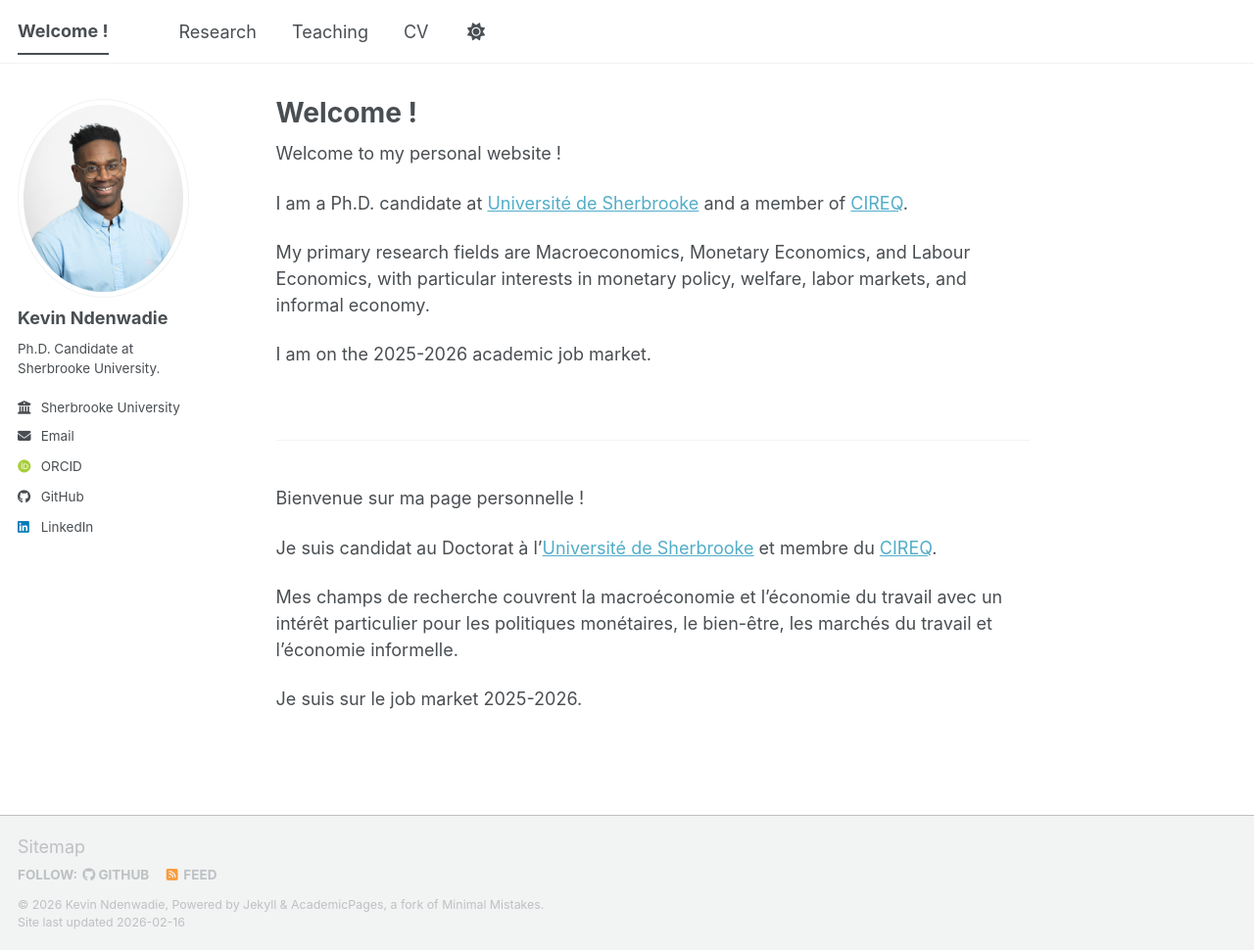
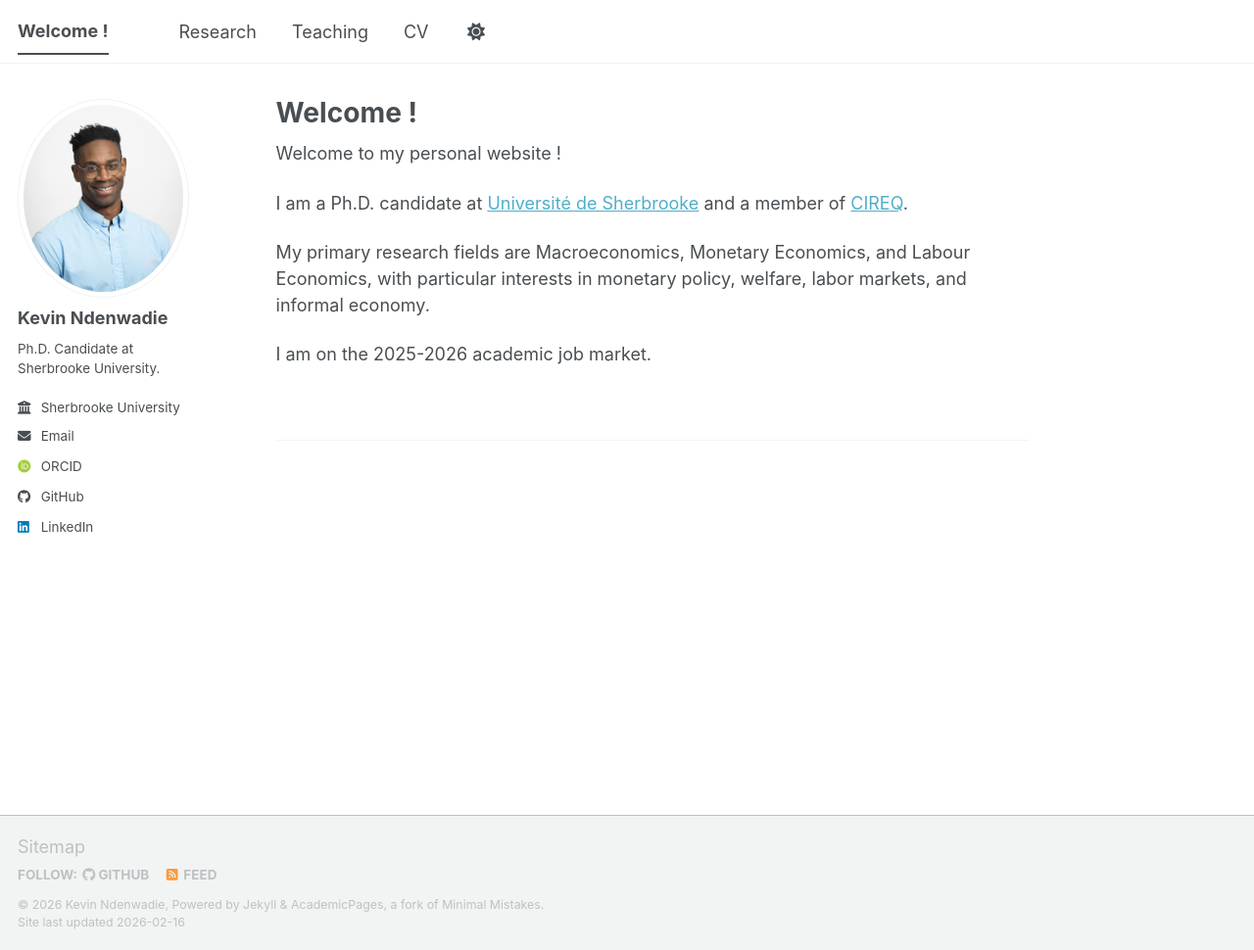
Before and after one commit to Kevinndenwadie/kevinndenwadie.github.io, a Jekyll site: the page built from _pages/about.md, in a window 1280 px wide and 970 px high. Shown: the whole window at 98% size. Built offline with Jekyll 4.4.1, drawn with Linux system fonts in a browser that asks for light colours; some web fonts are replaced; a script bundle is joined from its source files by our own code; library files that are not in the unit come from our copies.

Commit message:
Update about.md

```diff
--- a/_pages/about.md
+++ b/_pages/about.md
@@ -20,10 +20,5 @@ I am on the 2025-2026 academic job market.
 ------
 
 <br>
-Bienvenue sur ma page personnelle !
 
-Je suis candidat au Doctorat à l'[Université de Sherbrooke](https://www.usherbrooke.ca/ecole-gestion/) et membre du [CIREQ](https://cireqmontreal.com/en/).
-
-Mes champs de recherche couvrent la macroéconomie et l'économie du travail avec un intérêt particulier pour les politiques monétaires, le bien-être, les marchés du travail et l'économie informelle.
-
-Je suis sur le job market 2025-2026.
+<br>
```
